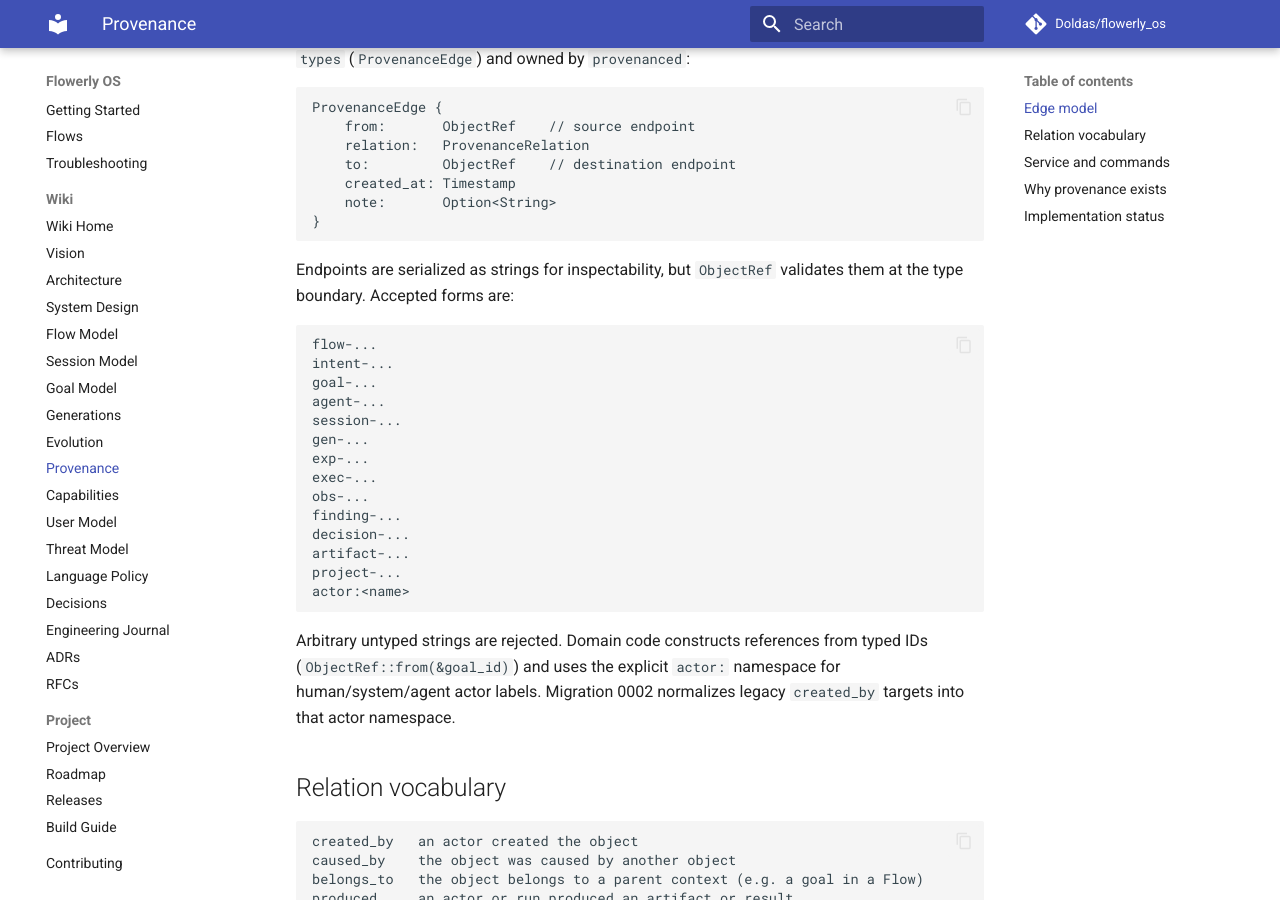
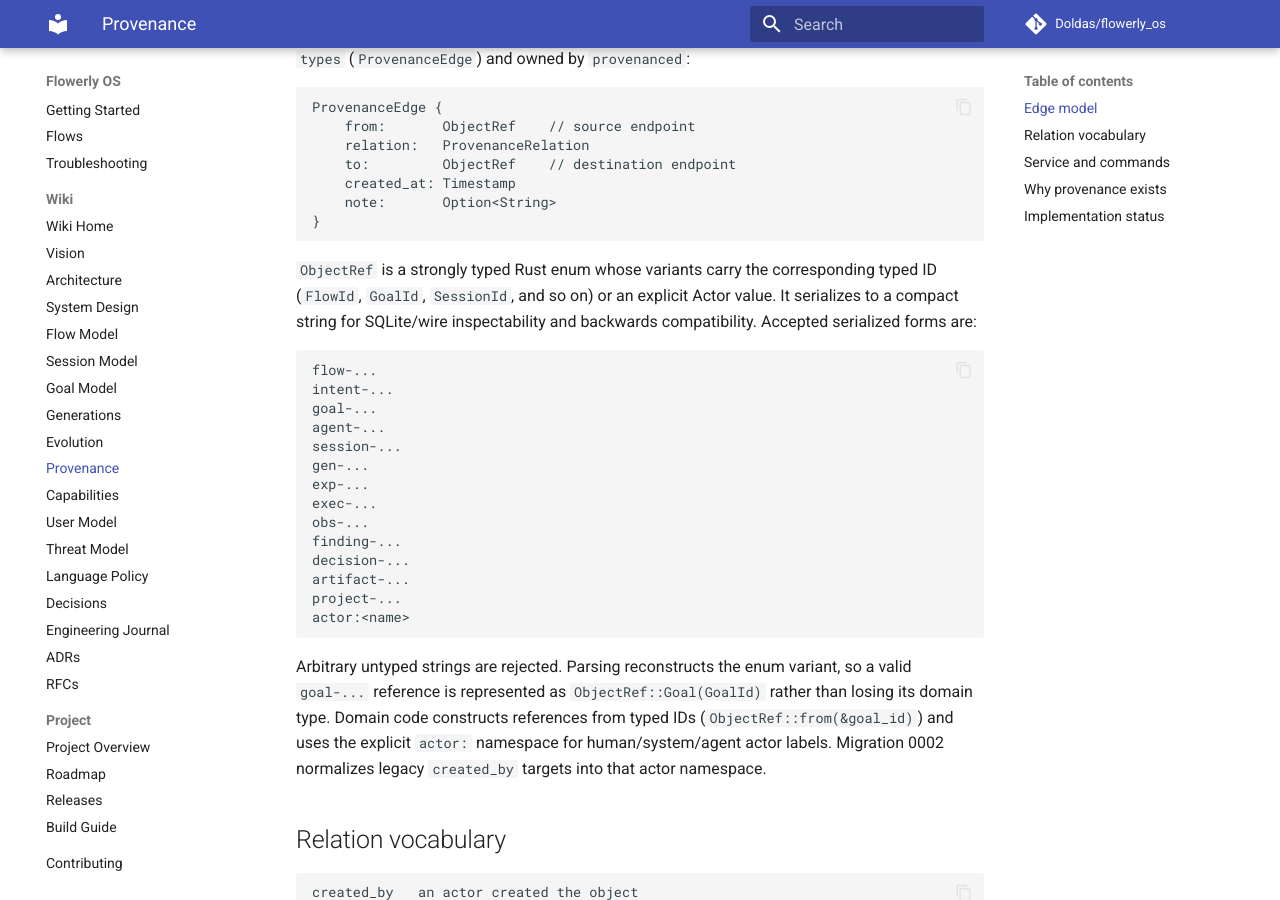
Before and after one commit to Doldas/flowerly_os, an MkDocs documentation site: the page built from docs/provenance.md, in a window 1280 px wide and 900 px high, scrolled down 353 px. Built offline with MkDocs 1.6.1 and Material for MkDocs 9.7.7, drawn with Linux system fonts in a browser that asks for light colours; comment, search, counter and statistics services are not loaded.

Commit message:
docs(provenance): describe typed ObjectRef enum

````diff
--- a/docs/provenance.md
+++ b/docs/provenance.md
@@ -21,8 +21,10 @@ ProvenanceEdge {
 }
 ```
 
-Endpoints are serialized as strings for inspectability, but `ObjectRef` validates
-them at the type boundary. Accepted forms are:
+`ObjectRef` is a strongly typed Rust enum whose variants carry the corresponding
+typed ID (`FlowId`, `GoalId`, `SessionId`, and so on) or an explicit Actor
+value. It serializes to a compact string for SQLite/wire inspectability and
+backwards compatibility. Accepted serialized forms are:
 
 ```text
 flow-...
@@ -41,9 +43,11 @@ project-...
 actor:<name>
 ```
 
-Arbitrary untyped strings are rejected. Domain code constructs references from
-typed IDs (`ObjectRef::from(&goal_id)`) and uses the explicit `actor:`
-namespace for human/system/agent actor labels. Migration 0002 normalizes legacy
+Arbitrary untyped strings are rejected. Parsing reconstructs the enum variant,
+so a valid `goal-...` reference is represented as `ObjectRef::Goal(GoalId)`
+rather than losing its domain type. Domain code constructs references from typed
+IDs (`ObjectRef::from(&goal_id)`) and uses the explicit `actor:` namespace for
+human/system/agent actor labels. Migration 0002 normalizes legacy
 `created_by` targets into that actor namespace.
 
 ## Relation vocabulary
````
